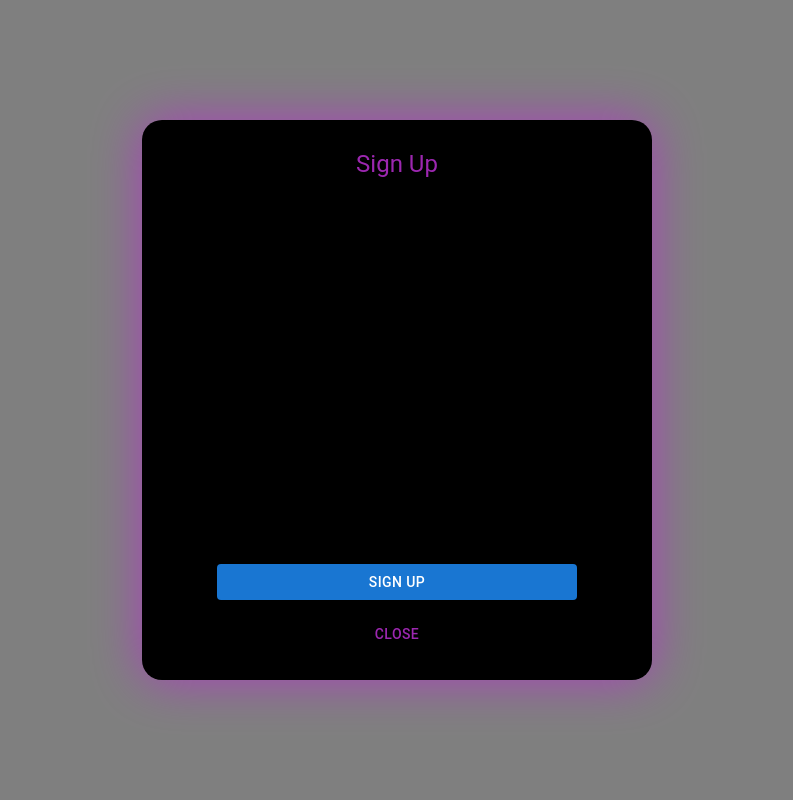
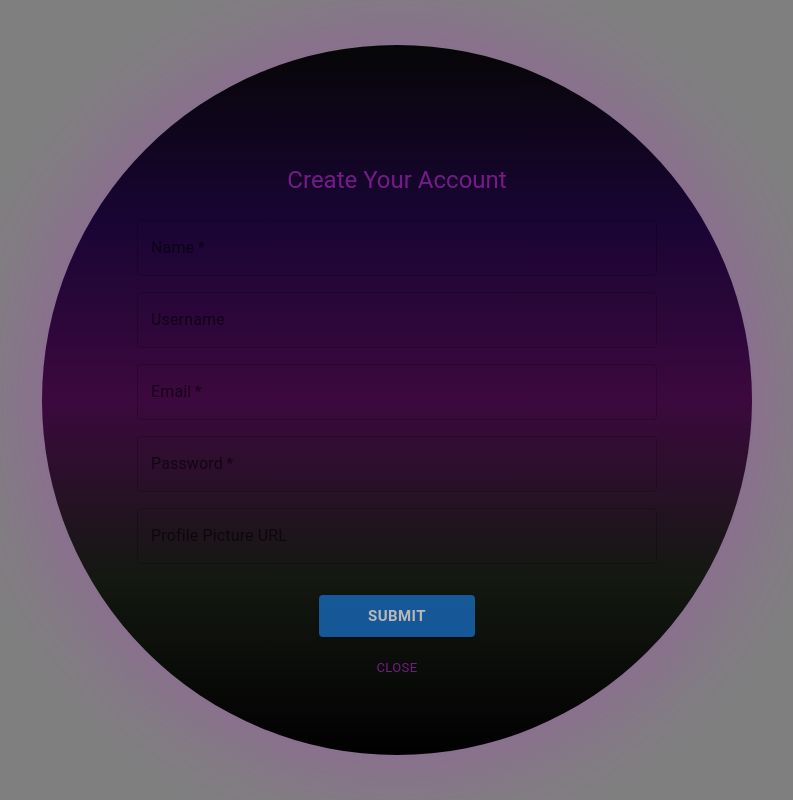
Before and after one commit to heymurphy/ReactMUITest, a React (Create React App) app: page /signup in a window 1280 px wide. Shown: the whole page, without its empty margins (243-1036 px from the left). Built offline with nearby package versions, Linux system fonts and the light colour scheme; no server answers.

Commit message:
updated modals for login and signup, changed opacity for text in a areas

```diff
--- a/src/Home.js
+++ b/src/Home.js
@@ -38,6 +38,7 @@ const Home = () => {
                 mt: 2,
                 color: theme.palette.secondary.main,
                 textAlign: "center",
+                opacity: ".8",
               }}
             >
               QSchool Sports Technology
@@ -49,6 +50,8 @@ const Home = () => {
                 color: theme.palette.secondary.main,
                 textAlign: "center",
                 paddingBottom: "1em",
+                opacity: ".6",
+                letterSpacing: "-.011em",
               }}
             >
               We have a full range of software to support your business.
@@ -89,6 +92,7 @@ const Home = () => {
                       borderRadius: 2,
                       boxShadow: 3,
                       color: "#F5F5F5",
+                      opacity: ".9",
                       p: 2,
                     }}
                   >
@@ -114,7 +118,7 @@ const Home = () => {
               sx={{
                 mt: 5,
                 p: 3,
-                backgroundColor: theme.palette.background.paper,
+                backgroundColor: "rgba(10, 1, 19, 0.6)",
                 borderRadius: 2,
                 boxShadow: 3,
                 width: "100%",
@@ -122,7 +126,7 @@ const Home = () => {
                 margin: "1.5em auto 1.5em auto",
               }}
             >
-              <Typography variant="h4" color="secondary" gutterBottom>
+              <Typography variant="h4" color="secondary" gutterBottom sx={{ opacity: ".5"}}>
                 Competitive Analysis
               </Typography>
               <DenseTable />
--- a/src/components/ChartSamples.js
+++ b/src/components/ChartSamples.js
@@ -17,8 +17,8 @@ const ChartSamples = () => {
    <Grid item xs={12} sm={6} md={4}>
      <Card sx={{ height: '100%', minHeight: '200px' }}>
        <CardContent>
-         <Typography variant="h6" color="secondary">Total Sales</Typography>
-         <Typography variant="h4" color="textPrimary">$120,000</Typography>
+         <Typography variant="h6" color="secondary" sx={{ opacity: ".7"}}>Total Sales</Typography>
+         <Typography variant="h4" color="textPrimary" sx={{ opacity: ".7"}}>$120,000</Typography>
          <ResponsiveContainer width="100%" height={100}>
            <LineChart data={[{ name: "Jan", value: 400 }, { name: "Feb", value: 300 }, { name: "Mar", value: 500 }, { name: "Apr", value: 600 }, { name: "May", value: 700 }]}>
              <CartesianGrid strokeDasharray="3 3" />
@@ -36,8 +36,8 @@ const ChartSamples = () => {
    <Grid item xs={12} sm={6} md={4}>
      <Card sx={{ height: '100%', minHeight: '200px' }}>
        <CardContent>
-         <Typography variant="h6" color="secondary">Active Users</Typography>
-         <Typography variant="h4" color="textPrimary">1,250</Typography>
+         <Typography variant="h6" color="secondary" sx={{ opacity: ".7"}}>Active Users</Typography>
+         <Typography variant="h4" color="textPrimary" sx={{ opacity: ".7"}}>1,250</Typography>
          <ResponsiveContainer width="100%" height={100}>
            <BarChart data={[{ name: "Jan", value: 400 }, { name: "Feb", value: 300 }, { name: "Mar", value: 500 }, { name: "Apr", value: 600 }, { name: "May", value: 700 }]}>
              <CartesianGrid strokeDasharray="3 3" />
@@ -55,8 +55,8 @@ const ChartSamples = () => {
    <Grid item xs={12} sm={6} md={4}>
      <Card sx={{ height: '100%', minHeight: '200px' }}>
        <CardContent>
-         <Typography variant="h6" color="secondary">Conversion Rate</Typography>
-         <Typography variant="h4" color="textPrimary">7.5%</Typography>
+         <Typography variant="h6" color="secondary" sx={{ opacity: ".7"}}>Conversion Rate</Typography>
+         <Typography variant="h4" color="textPrimary" sx={{ opacity: ".7"}}>7.5%</Typography>
          <ResponsiveContainer width="100%" height={100}>
            <AreaChart data={[{ name: "Jan", value: 400 }, { name: "Feb", value: 300 }, { name: "Mar", value: 500 }, { name: "Apr", value: 600 }, { name: "May", value: 700 }]}>
              <CartesianGrid strokeDasharray="3 3" />
--- a/src/components/Contact.js
+++ b/src/components/Contact.js
@@ -5,8 +5,8 @@ import theme from "../theme";
 const Contact = () => {
     return (
 
-<Box sx={{ mt: 5, p: 3, backgroundColor: theme.palette.background.paper, borderRadius: 2, width: { xs: '100%', md: '45%' }, margin: '0 auto' }}>
-<Typography variant="h4" color="secondary" gutterBottom>
+<Box sx={{ mt: 5, p: 3, backgroundColor: "rgba(10, 1, 19, 0.6)", borderRadius: 2, width: { xs: '100%', md: '45%' }, margin: '0 auto' }}>
+<Typography variant="h4" color="secondary" gutterBottom sx={{ opacity: ".5"}}>
   Contact Us
 </Typography>
 <form>
@@ -21,7 +21,7 @@ const Contact = () => {
       <TextField placeholder="Message" multiline rows={4} fullWidth />
     </Grid>
     <Grid item xs={12}>
-      <Button type="submit" variant="contained" sx={{ width: '35%', mx: 'auto', display: 'block' }}>
+      <Button type="submit" variant="contained" sx={{ width: '35%', mx: 'auto', display: 'block', opacity: ".65"}}>
         Submit
       </Button>
     </Grid>
--- a/src/components/Login.js
+++ b/src/components/Login.js
@@ -43,15 +43,15 @@ const Login = ({ onClose }) => {
       position: "fixed", top: 0, left: 0, width: "100vw", height: "100vh", backgroundColor: "rgba(0, 0, 0, 0.5)", display: "flex", justifyContent: "center", alignItems: "center", zIndex: 1000,
     }}>
       <motion.div variants={modalVariants} initial="hidden" animate="visible" exit="exit" onClick={(e) => e.stopPropagation()}>
-        <Box sx={{ width: 450, height: 450, borderRadius: "50%", backgroundImage: "linear-gradient(to bottom, rgba(10, 10, 11, 0.6), rgba(83, 16, 172, 0.4), rgba(199, 28, 205, 0.4), rgba(192, 241, 162, 0.3), rgba(2, 0, 4, 0.4))", display: "flex", flexDirection: "column", justifyContent: "center", alignItems: "center", boxShadow: "0px 0px 80px 30px rgba(213, 0, 249, 0.1)", padding: "30px", overflow: "hidden" }}>
-          <Typography variant="h5" color="secondary" sx={{ mb: 3, textAlign: "center" }}>Login</Typography>
+        <Box sx={{ width: 450, height: 450, borderRadius: "50%", backgroundImage: "linear-gradient(to bottom, rgba(10, 10, 11, 0.7), rgba(83, 16, 172, 0.4), rgba(199, 28, 205, 0.45), rgba(192, 241, 162, 0.4), rgba(2, 0, 4, 0.7))", display: "flex", flexDirection: "column", justifyContent: "center", alignItems: "center", boxShadow: "0px 0px 80px 30px rgba(213, 0, 249, 0.3)", padding: "30px", overflow: "hidden" }}>
+          <Typography variant="h5" color="secondary" sx={{ mb: 3, textAlign: "center", opacity: ".7" }}>Login</Typography>
           {successMessage && <Alert severity="success" sx={{ mb: 2, width: "80%" }}>{successMessage}</Alert>}
           <Box component="form" onSubmit={handleLogin} sx={{ width: "80%", display: "flex", flexDirection: "column", gap: 2 }}>
-            <TextField label="Email" variant="outlined" fullWidth autoComplete="off" value={email} onChange={(e) => setEmail(e.target.value)} sx={{ backgroundColor: "#9C27B0", color: "#fff", borderRadius: "8px", input: { color: "#fff" } }} />
-            <TextField label="Password" type="password" variant="outlined" fullWidth autoComplete="off" value={password} onChange={(e) => setPassword(e.target.value)} sx={{ backgroundColor: "#9C27B0", color: "#fff", borderRadius: "8px", input: { color: "#fff" } }} />
+            <TextField label="Email" variant="outlined" fullWidth autoComplete="off" value={email} onChange={(e) => setEmail(e.target.value)} sx={{ backgroundColor: "rgba(26, 18, 44, 0.7)", color: "#fff", borderRadius: "8px", input: { color: "#fff" } }} />
+            <TextField label="Password" type="password" variant="outlined" fullWidth autoComplete="off" value={password} onChange={(e) => setPassword(e.target.value)} sx={{ backgroundColor: "rgba(26, 18, 44, 0.7)", color: "#fff", borderRadius: "8px", input: { color: "#fff" } }} />
             {error && <Typography variant="body2" color="error" sx={{ textAlign: "center" }}>{error}</Typography>}
-            <Button type="submit" variant="contained" color="primary" fullWidth sx={{ mt: 1, fontWeight: "bold", py: 1 }}>Login</Button>
-            <Button onClick={onClose} color="secondary" size="small" sx={{ mt: 1, fontWeight: "bold", textTransform: "none", alignSelf: "center" }}>Close</Button>
+            <Button type="submit" variant="contained" color="primary" size="small" sx={{ mt: 1, fontWeight: "bold", py: 1, opacity: ".65", alignSelf: "center", width: "50%" }}>Login</Button>
+            <Button onClick={onClose} color="secondary" size="small" sx={{ mt: 1, fontWeight: "normal", alignSelf: "center", opacity: ".6" }}>Close</Button>
           </Box>
         </Box>
       </motion.div>
--- a/src/components/NavBar.js
+++ b/src/components/NavBar.js
@@ -83,7 +83,16 @@ const NavBar = ({ handleLoginOpen, handleSignUpOpen }) => {
 
           {currentUser ? (
             <>
-              <Typography variant="body1" sx={{ fontWeight: "bold", color: "limegreen" }}>
+              <NavLink to="/about" style={{ textDecoration: "none" }}>
+                <Button color="secondary">About</Button>
+              </NavLink>
+              <NavLink to="/case-studies" style={{ textDecoration: "none" }}>
+                <Button color="secondary">Case Studies</Button>
+              </NavLink>
+              <NavLink to="/contact-us" style={{ textDecoration: "none" }}>
+                <Button color="secondary">Contact Us</Button>
+              </NavLink>
+              <Typography variant="body1" sx={{ fontWeight: "bold", color: "#ADFF2F" }}>
                 {currentUser.username || currentUser.name || currentUser.email}
               </Typography>
               <Button variant="contained" color="secondary" onClick={logout}>
--- a/src/components/SignUp.js
+++ b/src/components/SignUp.js
@@ -63,38 +63,40 @@ const SignUp = ({ onClose }) => {
         zIndex: 1000,
       }}
     >
-      <motion.div variants={modalVariants} initial="hidden" animate="visible" exit="exit">
+       <motion.div variants={modalVariants} initial="hidden" animate="visible" exit="exit" onClick={(e) => e.stopPropagation()}>
         <Box
           sx={{
-            width: 450,
-            height: 500,
-            borderRadius: "20px",
+            width: 650,
+            height: 650,
+            borderRadius: "50% 50%",
             backgroundColor: "black",
+            backgroundImage: "linear-gradient(to bottom, rgba(10, 10, 11, 0.6), rgba(83, 16, 172, 0.3), rgba(199, 28, 205, 0.3), rgba(192, 241, 162, 0.1), rgba(2, 0, 4, 0.3))",
             display: "flex",
             flexDirection: "column",
             justifyContent: "center",
             alignItems: "center",
-            boxShadow: "0px 0px 50px rgba(213, 0, 249, 0.5)",
+            boxShadow: "0px 0px 80px 30px rgba(213, 0, 249, 0.15)",
             padding: "30px",
           }}
         >
-          <Typography variant="h5" color="secondary" sx={{ mb: 3, textAlign: "center" }}>
-            Sign Up
+          <Typography variant="h5" color="secondary" sx={{ mb: 3, textAlign: "center", paddingTop:"2em", opacity: ".7" }}>
+            Create Your Account
           </Typography>
 
           {successMessage && <Alert severity="success">{successMessage}</Alert>}
           {error && <Alert severity="error">{error}</Alert>}
 
-          <Box component="form" onSubmit={handleSignUp} sx={{ width: "80%", display: "flex", flexDirection: "column", gap: 2 }}>
+          <Box component="form" onSubmit={handleSignUp} sx={{ width: "80%", display: "flex", flexDirection: "column", gap: 2, paddingTop: "0em" }}>
             <TextField label="Name" fullWidth required value={name} onChange={(e) => setName(e.target.value)} />
             <TextField label="Username" fullWidth value={username} onChange={(e) => setUsername(e.target.value)} />
             <TextField label="Email" type="email" fullWidth required value={email} onChange={(e) => setEmail(e.target.value)} />
             <TextField label="Password" type="password" fullWidth required value={password} onChange={(e) => setPassword(e.target.value)} />
             <TextField label="Profile Picture URL" fullWidth value={profilePicture} onChange={(e) => setProfilePicture(e.target.value)} />
-            <Button type="submit" variant="contained" color="primary" fullWidth>
-              Sign Up
+            <Button type="submit" variant="contained" color="primary" size="large"
+  sx={{ width: "30%", px: 2, fontWeight: "bold", alignSelf: "center", margin: "1em 0 0 0", opacity: ".7"  }}>
+              Submit
             </Button>
-            <Button onClick={onClose} color="secondary">
+            <Button onClick={onClose} color="secondary" size="small" sx={{ width: "30%", px: 2, fontWeight: "normal", alignSelf: "center", opacity: ".7" }}>
               Close
             </Button>
           </Box>
```
Also changed, not shown: 1 other file (tests, documents, lock files or other folders).
